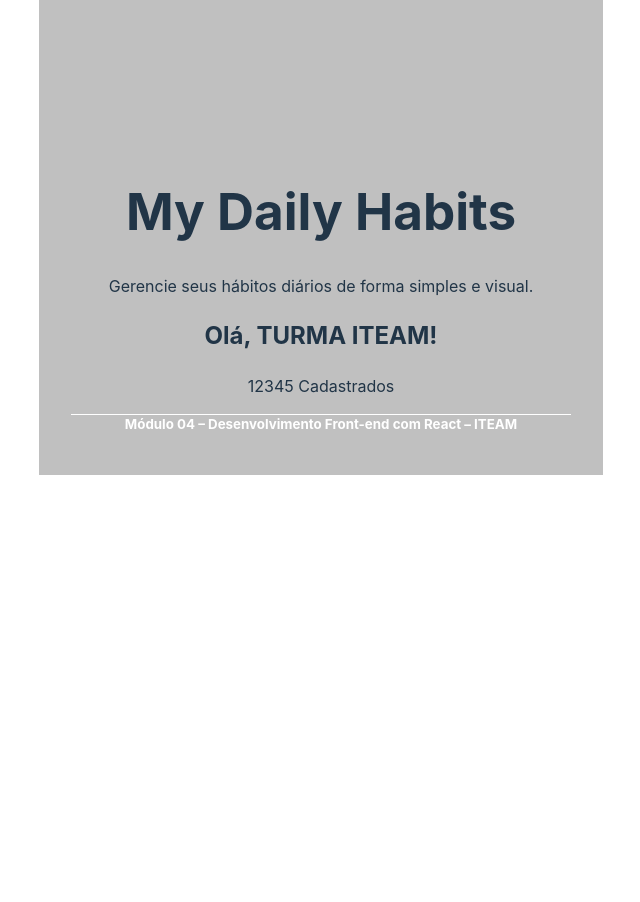
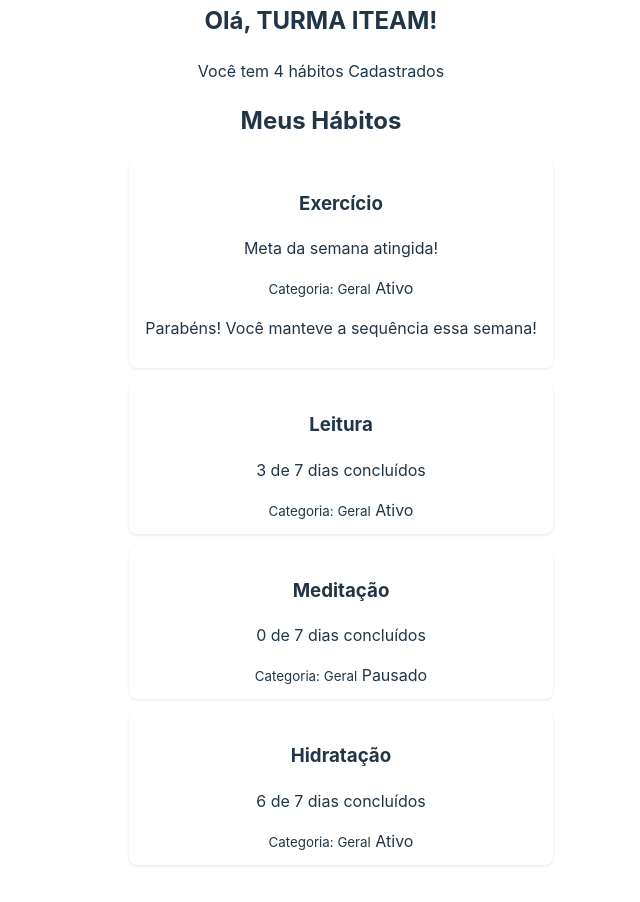
Before and after one commit to denymAndrade/fullStack, a Preact app in the folder aula2/: page / in a window 1280 px wide. Shown: the part 389-1291 px from the top of the page, without its empty margins (319-959 px from the left). Before the commit the page ends 864 px from the top, so only its background shows below. Built offline with nearby package versions, Linux system fonts and the light colour scheme.

Commit message:
aula 3
teste

```diff
--- a/aula2/src/app.css
+++ b/aula2/src/app.css
@@ -7,11 +7,16 @@
   justify-content: center; /* Centraliza horizontalmente */
   /* align-items: center; Centraliza verticalmente */
   height: 100vh;
-  background-color: silver;
+  /* background-color: rgb(247, 238, 238);*/
+}
+.todo {
+  background-color: pink;
+  min-height: 100vh; /* Garante que a altura mínima seja 100% da tela */
+  width: 100%; /* Garante que ocupe toda a largura disponível */
 }
 
 .logo {
-  height: 6em;
+  height: 4em;
   padding: 1.5em;
 }
 .logo:hover {
@@ -37,3 +42,10 @@ footer {
   justify-content: center; /* Centraliza horizontalmente */
   align-items: center; /*Centraliza verticalmente */
 }
+.habit-card {
+  background-color: #ffffff;
+  border-radius: 8px;
+  padding: 12px 16px;
+  box-shadow: 0 1px 3px rgba(15, 23, 42, 0.1);
+  margin-bottom: 12px;
+}
--- a/aula2/src/app.jsx
+++ b/aula2/src/app.jsx
@@ -1,4 +1,4 @@
-import Footer from "./components/Footer";
+/*import Footer from "./components/Footer";
 import Logo from "./img/logo.png";
 import "./app.css";
 import Header from "./components/Header";
@@ -16,4 +16,35 @@ function App() {
     </div>
   );
 }
+export default App;*/
+import "./app.css";
+import Logo from "./img/logo.png";
+import Header from "./components/Header";
+import Footer from "./components/Footer";
+import BemVindo from "./components/BemVindo";
+import SecaoHabitos from "./components/SecaoHabitos";
+import HabitList from "./components/HabitList";
+
+function App() {
+  const habits = [
+    { id: 1, titulo: "Exercício", meta: 5, ativo: true, diasFeitos: 5 },
+    { id: 2, titulo: "Leitura", meta: 7, ativo: true, diasFeitos: 3 },
+    { id: 3, titulo: "Meditação", meta: 7, ativo: false, diasFeitos: 0 },
+    { id: 4, titulo: "Hidratação", meta: 7, ativo: true, diasFeitos: 6 },
+  ];
+
+  return (
+    <div>
+      <Header />
+
+      <img src={Logo} alt="Logo do Projeto" style={{ width: "300px" }} />
+      <BemVindo nomeUsuario="turma iteam" totalHabitos={habits.length} />
+      <SecaoHabitos titulo="Meus Hábitos">
+        <HabitList habits={habits} />
+      </SecaoHabitos>
+      <Footer />
+    </div>
+  );
+}
+
 export default App;
--- a/aula2/src/components/BemVindo.jsx
+++ b/aula2/src/components/BemVindo.jsx
@@ -3,14 +3,14 @@ const BemVindo = ({ nomeUsuario, totalHabitos }) => {
 
   const mensagem =
     totalHabitos > 0
-      ? "Você tem ${totalHabitos} hábitos Cadastrados"
+      ? `Você tem ${totalHabitos} hábitos Cadastrados`
       : "Nenhum hábito cadastrado ainda. Que tal Começar";
 
   return (
-    <div>
+    <>
       <h2>Olá, {nomeFormatado}!</h2>
-      <p>{totalHabitos} Cadastrados</p>
-    </div>
+      <p>{mensagem} </p>
+    </>
   );
 };
 export default BemVindo;
--- /dev/null
+++ b/aula2/src/components/HabitCard.jsx
@@ -0,0 +1,29 @@
+function HabitCard({
+  titulo,
+  meta,
+  ativo = true,
+  diasFeitos = 0,
+  categoria = "Geral",
+}) {
+  const metaAtingida = diasFeitos >= meta;
+
+  const mensagemMeta = metaAtingida
+    ? "Meta da semana atingida!"
+    : `${diasFeitos} de ${meta} dias concluídos`;
+
+  return (
+    <div className="habit-card">
+      <h3>{titulo}</h3>
+      <p>{mensagemMeta}</p>
+      <small>Categoria: {categoria}</small>
+
+      {/* Ternário: dois resultados possíveis */}
+      <span>{ativo ? " Ativo" : " Pausado"}</span>
+
+      {/* &&: um resultado ou nada */}
+      {metaAtingida && <p>Parabéns! Você manteve a sequência essa semana!</p>}
+    </div>
+  );
+}
+
+export default HabitCard;
--- /dev/null
+++ b/aula2/src/components/HabitList.jsx
@@ -0,0 +1,27 @@
+import HabitCard from "./HabitCard";
+
+function HabitList({ habits }) {
+  // Guard clause 1: protege contra undefined ou null
+  if (!habits) return null;
+
+  // Guard clause 2: mensagem amigável para lista vazia
+  if (habits.length === 0) {
+    return <p>Nenhum hábito cadastrado ainda. Que tal começar?</p>;
+  }
+
+  return (
+    <ul>
+      {habits.map((habit) => (
+        <HabitCard
+          key={habit.id}
+          titulo={habit.titulo}
+          meta={habit.meta}
+          ativo={habit.ativo}
+          diasFeitos={habit.diasFeitos}
+        />
+      ))}
+    </ul>
+  );
+}
+
+export default HabitList;
--- /dev/null
+++ b/aula2/src/components/SecaoHabitos.jsx
@@ -0,0 +1,10 @@
+function SecaoHabitos({ titulo, children }) {
+  return (
+    <section>
+      <h2>{titulo}</h2>
+      <div className="lista-habitos">{children}</div>
+    </section>
+  );
+}
+
+export default SecaoHabitos;
--- a/aula2/src/index.css
+++ b/aula2/src/index.css
@@ -5,7 +5,7 @@
 
   color-scheme: light dark;
   color: rgba(0, 0, 0, 0.87);
-  background-color: #242424;
+  background-color: #ffffff;
 
   font-synthesis: none;
   text-rendering: optimizeLegibility;
```
